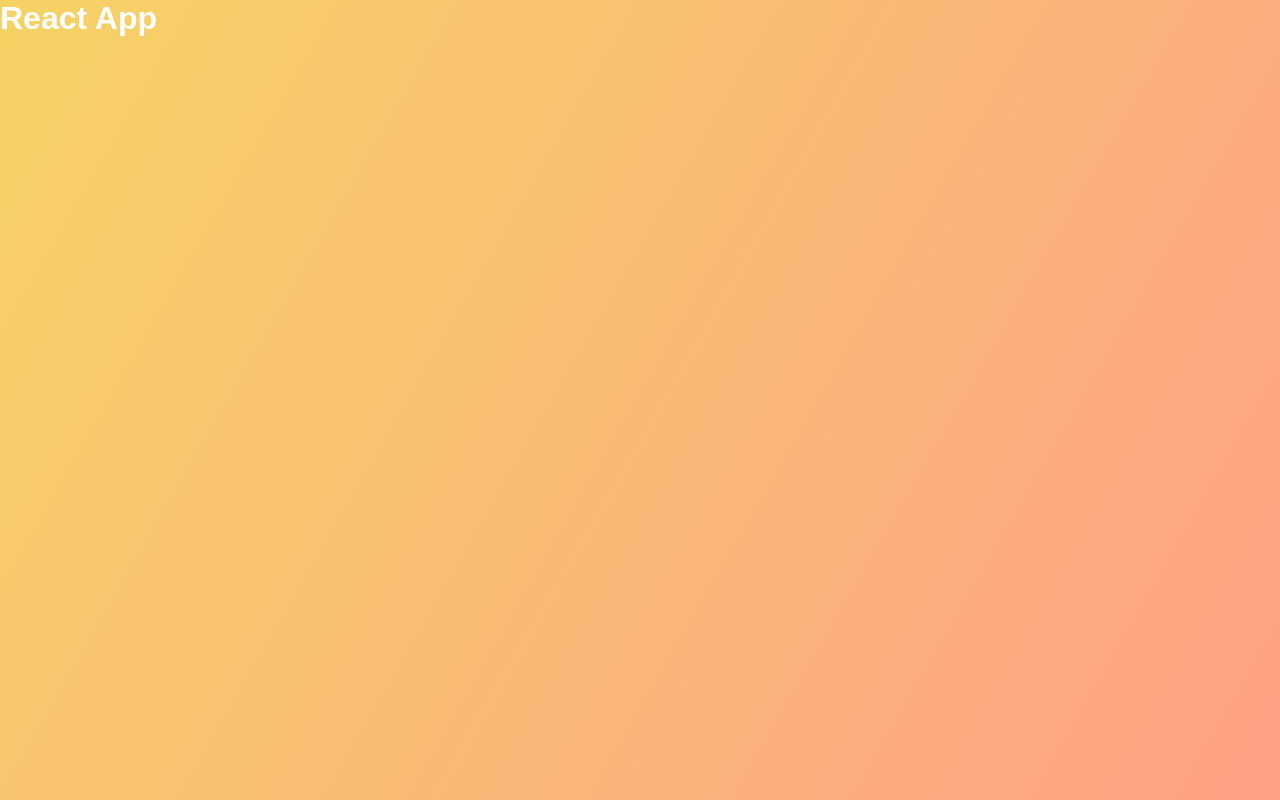
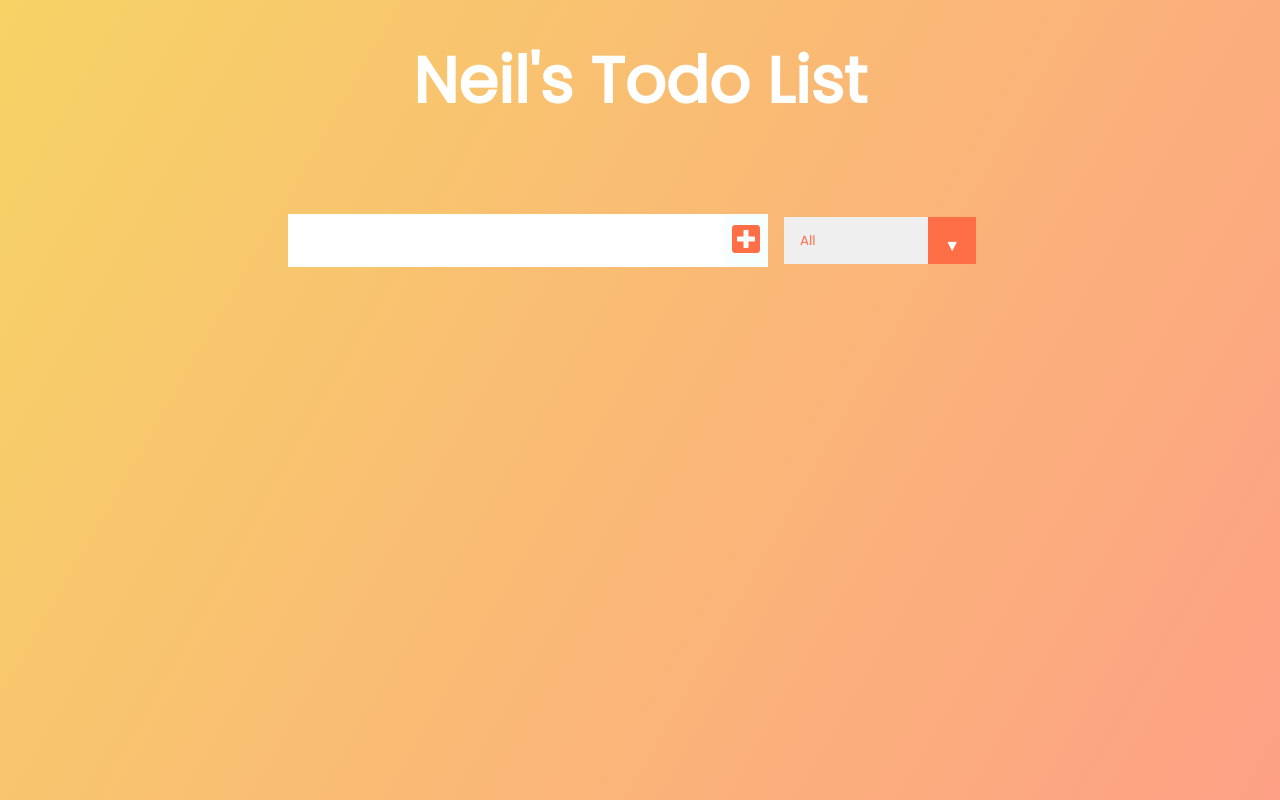
Before and after one commit to rigglet/react-todo, a React (Create React App) app: page / in a window 1280 px wide. Built offline with nearby package versions, Linux system fonts and the light colour scheme.

Commit message:
Added Form and TodoList components

```diff
--- a/public/index.html
+++ b/public/index.html
@@ -24,6 +24,17 @@
       work correctly both with client-side routing and a non-root public URL.
       Learn how to configure a non-root public URL by running `npm run build`.
     -->
+
+    <link
+      href="https://fonts.googleapis.com/css?family=Poppins&display=swap"
+      rel="stylesheet"
+    />
+    <link
+      rel="stylesheet"
+      href="https://cdnjs.cloudflare.com/ajax/libs/font-awesome/5.12.1/css/all.min.css"
+      integrity="sha256-mmgLkCYLUQbXn0B1SRqzHar6dCnv9oZFPEC1g1cwlkk="
+      crossorigin="anonymous"
+    />
     <title>React App</title>
   </head>
   <body>
--- a/src/App.js
+++ b/src/App.js
@@ -1,10 +1,18 @@
 import React from 'react';
 import './App.css';
+
+//importing components
+import Form from "./components/Form";
+import TodoList from "./components/TodoList";
 
 function App() {
   return (
     <div className="App">
-      <h1>React App</h1>
+      <header>
+      <h1>Neil's Todo List</h1>
+      </header>
+      <Form />
+      <TodoList />
     </div>
   );
 }
--- /dev/null
+++ b/src/components/Form.js
@@ -0,0 +1,21 @@
+import React from "react";
+
+const Form = () => {
+    return (
+        <form>
+            <input type="text" className="todo-input" />
+            <button className="todo-button" type="submit">
+                <i className="fas fa-plus-square"></i>
+            </button>
+            <div className="select">
+                <select name="todos" className="filter-todo">
+                    <option value="all">All</option>
+                    <option value="completed">Completed</option>
+                    <option value="uncompleted">Uncompleted</option>
+                </select>
+            </div>
+        </form>
+    );
+}
+
+export default Form;
--- /dev/null
+++ b/src/components/TodoList.js
@@ -0,0 +1,11 @@
+import React from "react";
+
+const TodoList = () => {
+    return (
+        <div className="todo-container">
+            <ul className="todo-list"></ul>
+        </div>
+    );
+}
+
+export default TodoList;
```
